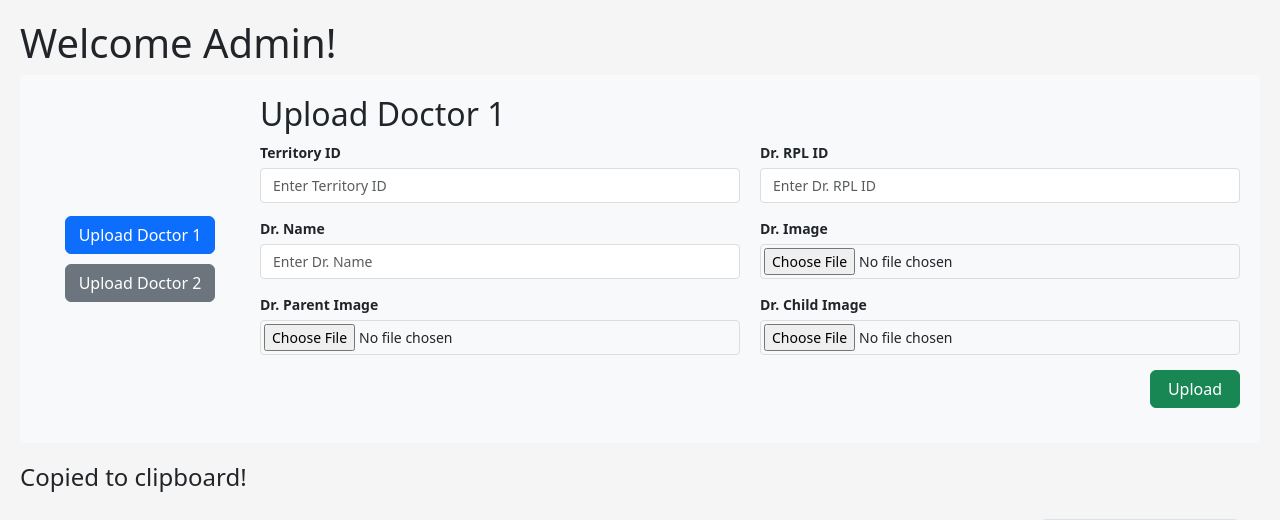
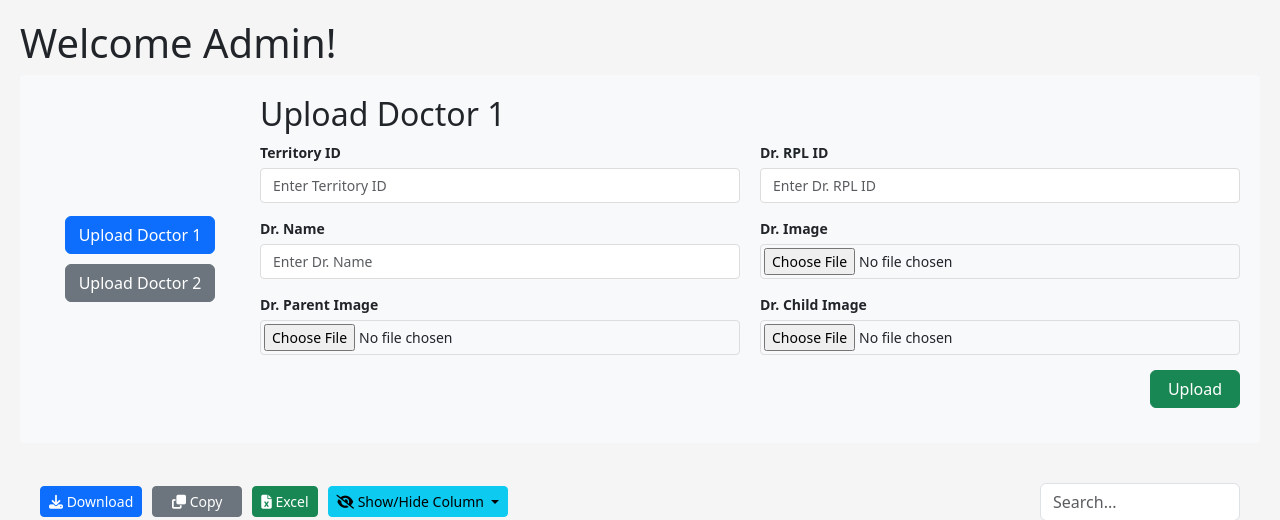
Before and after one commit to najmulislamnajim/exium-dr-3gen-image, a Django app: page /admin in a window 1280 px wide. Shown: the part 70-590 px from the top of the page. Run offline with Django 5.2, Linux system fonts and the light colour scheme; the visitor is signed in with stand-in values (Sample User, id 1); data that the repository does not hold is empty.

Commit message:
add style copy success

```diff
--- a/core/static/core/css/admin.css
+++ b/core/static/core/css/admin.css
@@ -150,3 +150,11 @@ thead a {
 .show {
   color: white !important;
 }
+
+.copy-message{
+  text-align: center;
+  color:green;
+}
+.copy-hide{
+  display: none;
+}
```
